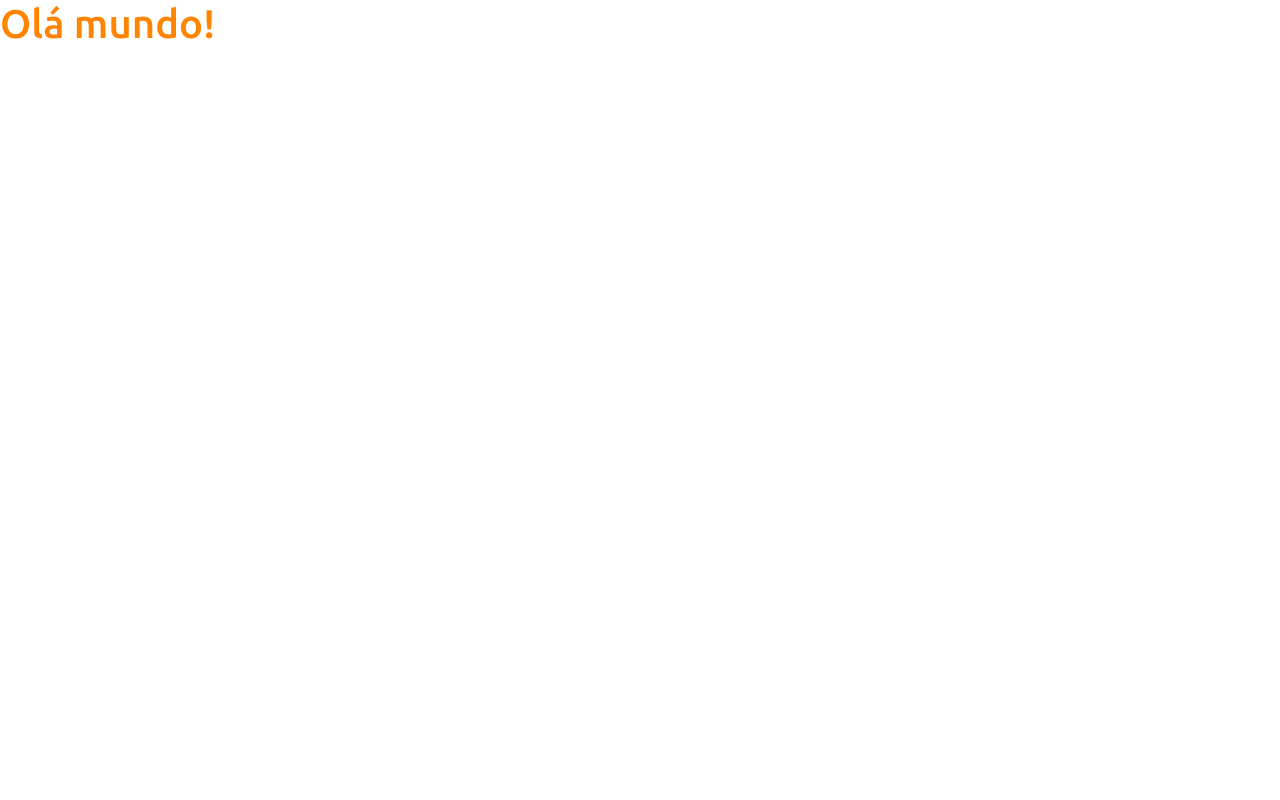
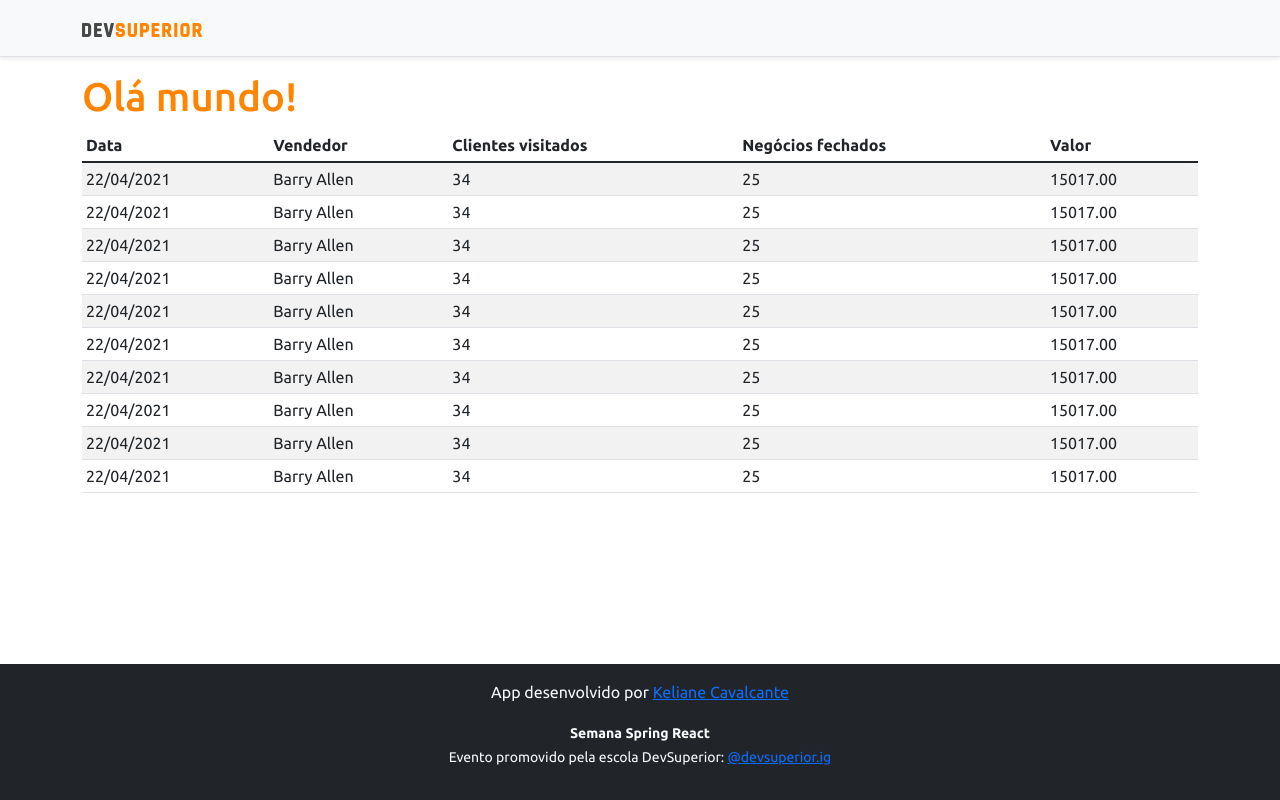
Before and after one commit to kelianecavalcante/projeto-sds4, a React (Create React App) app in the folder frontend/: page / in a window 1280 px wide. Built offline with nearby package versions, Linux system fonts and the light colour scheme.

Commit message:
Basic static components

```diff
--- a/frontend/public/index.html
+++ b/frontend/public/index.html
@@ -1,5 +1,5 @@
 <!DOCTYPE html>
-<html lang="en">
+<html lang="pt-br">
   <head>
     <meta charset="utf-8" />
     <link rel="icon" href="%PUBLIC_URL%/favicon.ico" />
@@ -7,37 +7,12 @@
     <meta name="theme-color" content="#000000" />
     <meta
       name="description"
-      content="Web site created using create-react-app"
+      content="Este app foi desenvolvido na Semana React"
     />
-    <link rel="apple-touch-icon" href="%PUBLIC_URL%/logo192.png" />
-    <!--
-      manifest.json provides metadata used when your web app is installed on a
-      user's mobile device or desktop. See https://developers.google.com/web/fundamentals/web-app-manifest/
-    -->
-    <link rel="manifest" href="%PUBLIC_URL%/manifest.json" />
-    <!--
-      Notice the use of %PUBLIC_URL% in the tags above.
-      It will be replaced with the URL of the `public` folder during the build.
-      Only files inside the `public` folder can be referenced from the HTML.
-
-      Unlike "/favicon.ico" or "favicon.ico", "%PUBLIC_URL%/favicon.ico" will
-      work correctly both with client-side routing and a non-root public URL.
-      Learn how to configure a non-root public URL by running `npm run build`.
-    -->
-    <title>React App</title>
+    <title>DSVendas</title>
   </head>
   <body>
-    <noscript>You need to enable JavaScript to run this app.</noscript>
+    <noscript>Você precisa habilitar o JavaScript para rodar este app.</noscript>
     <div id="root"></div>
-    <!--
-      This HTML file is a template.
-      If you open it directly in the browser, you will see an empty page.
-
-      You can add webfonts, meta tags, or analytics to this file.
-      The build step will place the bundled scripts into the <body> tag.
-
-      To begin the development, run `npm start` or `yarn start`.
-      To create a production bundle, use `npm run build` or `yarn build`.
-    -->
   </body>
 </html>
--- a/frontend/src/App.tsx
+++ b/frontend/src/App.tsx
@@ -1,8 +1,18 @@
+import DataTable from "components/DataTable";
+import Footer from "components/Footer";
+import NavBar from "components/NavBar";
+
 function App() {
   return (
-    <div>
-      <h1 className="text-primary">Olá mundo!</h1>
-    </div>
+    /*Utilizando o fragment pra retornar múltiplos elementos*/
+    <>
+      <NavBar />
+      <div className="container">
+        <h1 className="text-primary">Olá mundo!</h1>
+        <DataTable/>
+      </div>
+      <Footer/>
+    </>
   );
 }
 
--- /dev/null
+++ b/frontend/src/components/DataTable/index.tsx
@@ -0,0 +1,92 @@
+const DataTable = () => {
+    return (
+        <div className="table-responsive">
+            <table className="table table-striped table-sm">
+                <thead>
+                    <tr>
+                        <th>Data</th>
+                        <th>Vendedor</th>
+                        <th>Clientes visitados</th>
+                        <th>Negócios fechados</th>
+                        <th>Valor</th>
+                    </tr>
+                </thead>
+                <tbody>
+                    <tr>
+                        <td>22/04/2021</td>
+                        <td>Barry Allen</td>
+                        <td>34</td>
+                        <td>25</td>
+                        <td>15017.00</td>
+                    </tr>
+                    <tr>
+                        <td>22/04/2021</td>
+                        <td>Barry Allen</td>
+                        <td>34</td>
+                        <td>25</td>
+                        <td>15017.00</td>
+                    </tr>
+                    <tr>
+                        <td>22/04/2021</td>
+                        <td>Barry Allen</td>
+                        <td>34</td>
+                        <td>25</td>
+                        <td>15017.00</td>
+                    </tr>
+                    <tr>
+                        <td>22/04/2021</td>
+                        <td>Barry Allen</td>
+                        <td>34</td>
+                        <td>25</td>
+                        <td>15017.00</td>
+                    </tr>
+                    <tr>
+                        <td>22/04/2021</td>
+                        <td>Barry Allen</td>
+                        <td>34</td>
+                        <td>25</td>
+                        <td>15017.00</td>
+                    </tr>
+                    <tr>
+                        <td>22/04/2021</td>
+                        <td>Barry Allen</td>
+                        <td>34</td>
+                        <td>25</td>
+                        <td>15017.00</td>
+                    </tr>
+                    <tr>
+                        <td>22/04/2021</td>
+                        <td>Barry Allen</td>
+                        <td>34</td>
+                        <td>25</td>
+                        <td>15017.00</td>
+                    </tr>
+                    <tr>
+                        <td>22/04/2021</td>
+                        <td>Barry Allen</td>
+                        <td>34</td>
+                        <td>25</td>
+                        <td>15017.00</td>
+                    </tr>
+                    <tr>
+                        <td>22/04/2021</td>
+                        <td>Barry Allen</td>
+                        <td>34</td>
+                        <td>25</td>
+                        <td>15017.00</td>
+                    </tr>
+                    <tr>
+                        <td>22/04/2021</td>
+                        <td>Barry Allen</td>
+                        <td>34</td>
+                        <td>25</td>
+                        <td>15017.00</td>
+                    </tr>
+                </tbody>
+            </table>
+        </div>
+
+    );
+}
+
+export default DataTable;
--- /dev/null
+++ b/frontend/src/components/Footer/index.tsx
@@ -0,0 +1,14 @@
+const Footer = () => {
+    return (
+        <footer className="footer mt-auto py-3 bg-dark">
+            <div className="container">
+                <p className="text-light">App desenvolvido por <a href="https://github.com/kelianecavalcante" target="_blank" rel="noreferrer">Keliane Cavalcante</a></p>
+                <p className="text-light"><small><strong>Semana Spring React</strong><br />
+                    Evento promovido pela escola DevSuperior: <a href="https://instagram.com/devsuperior.ig" target="_blank" rel="noreferrer">@devsuperior.ig</a></small></p>
+            </div>
+        </footer>
+
+    );
+}
+
+export default Footer;
--- /dev/null
+++ b/frontend/src/components/NavBar/index.tsx
@@ -0,0 +1,15 @@
+import ImgDsDark from 'assets/img/ds-dark.svg';
+
+const NavBar = () => {
+    return (
+        <div className="d-flex flex-column flex-md-row align-items-center p-3 px-md-4 mb-3 bg-light border-bottom shadow-sm">
+            <div className="container">
+                <nav className="my-2 my-md-0 mr-md-3">
+                    <img src={ImgDsDark} alt="DevSuperior" width="120" />
+                </nav>
+            </div>
+        </div>
+    );
+}
+
+export default NavBar;
```
Also changed, not shown: frontend/src/assets/img/ds-dark.svg (added).
